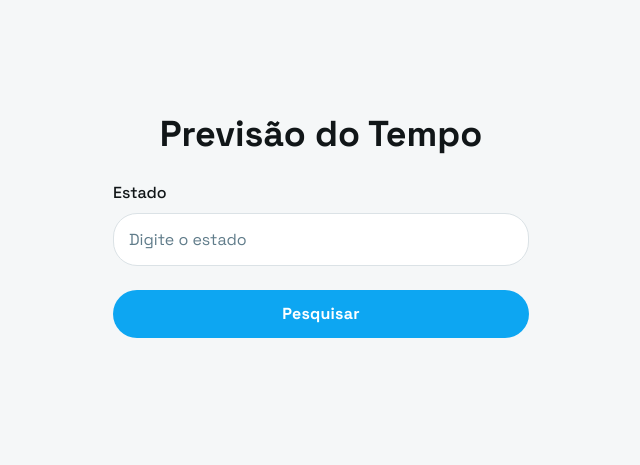
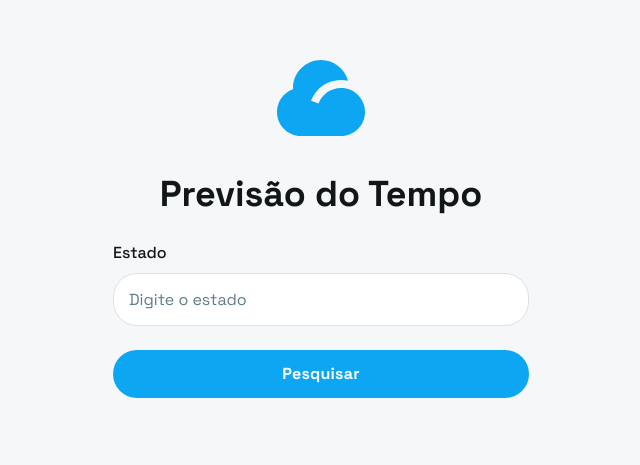
Before and after one commit to AndersonGSFarias/previsao-do-tempo, a website: page index.html in a window 1280 px wide. Shown: the part 151-616 px from the top of the page, without its empty margins (319-959 px from the left). Drawn offline with nearby package versions, Linux system fonts and the light colour scheme.

Commit message:
Inclusão de uma logo

```diff
--- a/index.html
+++ b/index.html
@@ -47,6 +47,9 @@
   <body class="bg-background-light dark:bg-background-dark font-display">
     <main class="relative flex h-auto min-h-screen w-full flex-col items-center justify-center bg-background-light dark:bg-background-dark group/design-root overflow-x-hidden" style="font-family: 'Space Grotesk', 'Noto Sans', sans-serif">
       <div class="flex flex-col items-center p-4 space-y-6 max-w-md w-full">
+        <svg xmlns="http://www.w3.org/2000/svg" viewBox="0 0 24 24" width="96" height="96" fill="rgba(13,166,242,1)">
+          <path d="M17 7C13.5705 7 10.6449 9.15804 9.50734 12.1903L11.3805 12.8927C12.2337 10.6185 14.4278 9 17 9C17.6983 9 18.3687 9.11928 18.992 9.33857C21.3265 10.16 23 12.3846 23 15C23 18.3137 20.3137 21 17 21H7C3.68629 21 1 18.3137 1 15C1 12.3846 2.67346 10.16 5.00804 9.33857C5.0027 9.22639 5 9.11351 5 9C5 5.13401 8.13401 2 12 2C15.242 2 17.9693 4.20399 18.7652 7.19539C18.1973 7.0675 17.6065 7 17 7Z"></path>
+        </svg>
         <h1 class="text-[#111618] dark:text-white tracking-light text-4xl font-bold leading-tight text-center">Previsão do Tempo</h1>
         <section id="search-form" class="w-full">
           <form class="w-full space-y-6">
```
Also changed, not shown: assets/nuvem-icone.ico, assets/nuvem-icone.png.
